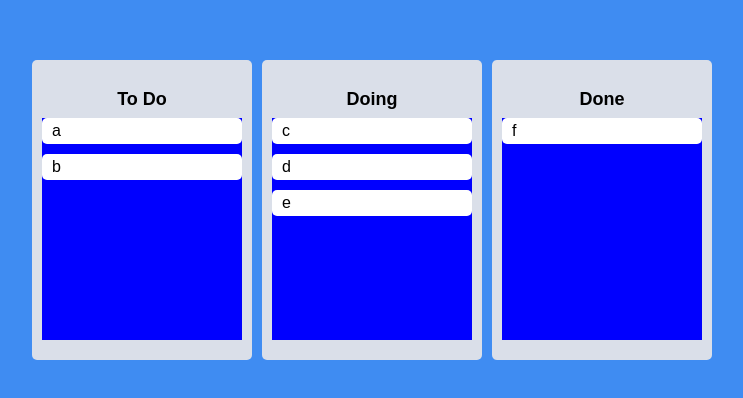
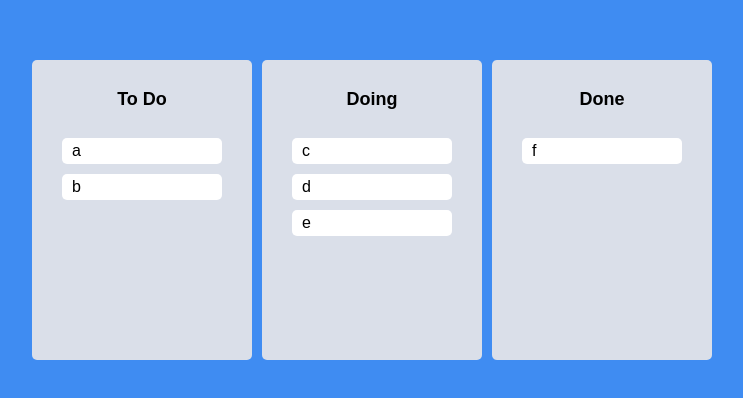
Before and after one commit to redips86/react-masterclass, a React (Create React App) app: page / in a window 1280 px wide. Shown: the part 190-588 px from the top of the page, without its empty margins (268-1011 px from the left). Built offline with nearby package versions, Linux system fonts and the light colour scheme.

Commit message:
[React study] component styling

```diff
--- a/src/components/Board.tsx
+++ b/src/components/Board.tsx
@@ -25,9 +25,11 @@
 }
 
 const Area = styled.div<IAreaProps>`
-  background-color: ${props => props.isDraggingOver ? "pink" : props.isDraggingFromThis ? "red" : "blue"};
+  background-color: ${props => props.isDraggingOver ? "#dfe6e9" : props.isDraggingFromThis
+          ? "#b2bec3" : "transparent"};
   flex-grow: 1;
   transition: background-color .3s ease-in-out;
+  padding: 20px;
 `;
 
 interface IBoardProps {
--- a/src/components/DragabbleCard.tsx
+++ b/src/components/DragabbleCard.tsx
@@ -2,11 +2,12 @@
 import styled from "styled-components";
 import React from "react";
 
-const Card = styled.div`
+const Card = styled.div<{ isDragging: boolean }>`
   border-radius: 5px;
   margin-bottom: 10px;
   padding: 5px 10px;
-  background-color: ${props => props.theme.cardColor};
+  background-color: ${props => props.isDragging ? "#74b9ff" : props.theme.cardColor};
+  box-shadow: ${props => props.isDragging ? "0px 2px 25px rgba(0,0,0,0.05)" : "none"};
 `;
 
 interface IDragabbleCardProps {
@@ -18,8 +19,9 @@
 
     return (
         <Draggable key={toDo} draggableId={toDo} index={index}>
-            {(provided) =>
+            {(provided, snapshot) =>
                 <Card
+                    isDragging={snapshot.isDragging}
                     ref={provided.innerRef}
                     {...provided.draggableProps}
                     {...provided.dragHandleProps}
```
